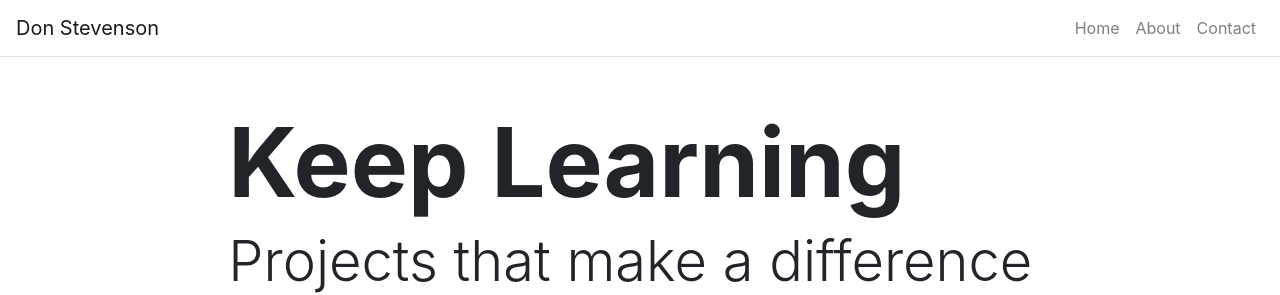
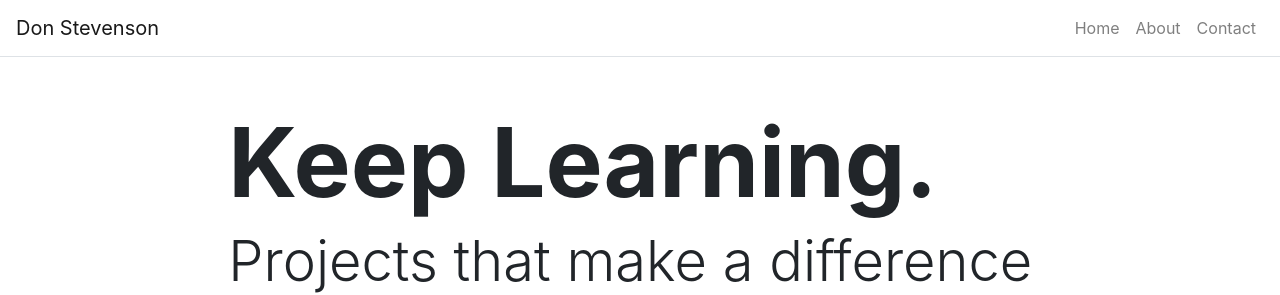
Before and after one commit to Don-Stevenson/personalWebsite, a React (Create React App) app: page / in a window 1280 px wide. Shown: the top 295 px of the page. Built offline with nearby package versions, Linux system fonts and the light colour scheme.

Commit message:
update about page

```diff
--- a/src/App.js
+++ b/src/App.js
@@ -21,7 +21,7 @@ class App extends React.Component {
         { title: "Contact", path: "/contact" }
       ],
       home: {
-        title: "Keep Learning",
+        title: "Keep Learning.",
         subTitle: "Projects that make a difference",
         text: "Checkout my projects below."
       },
```
